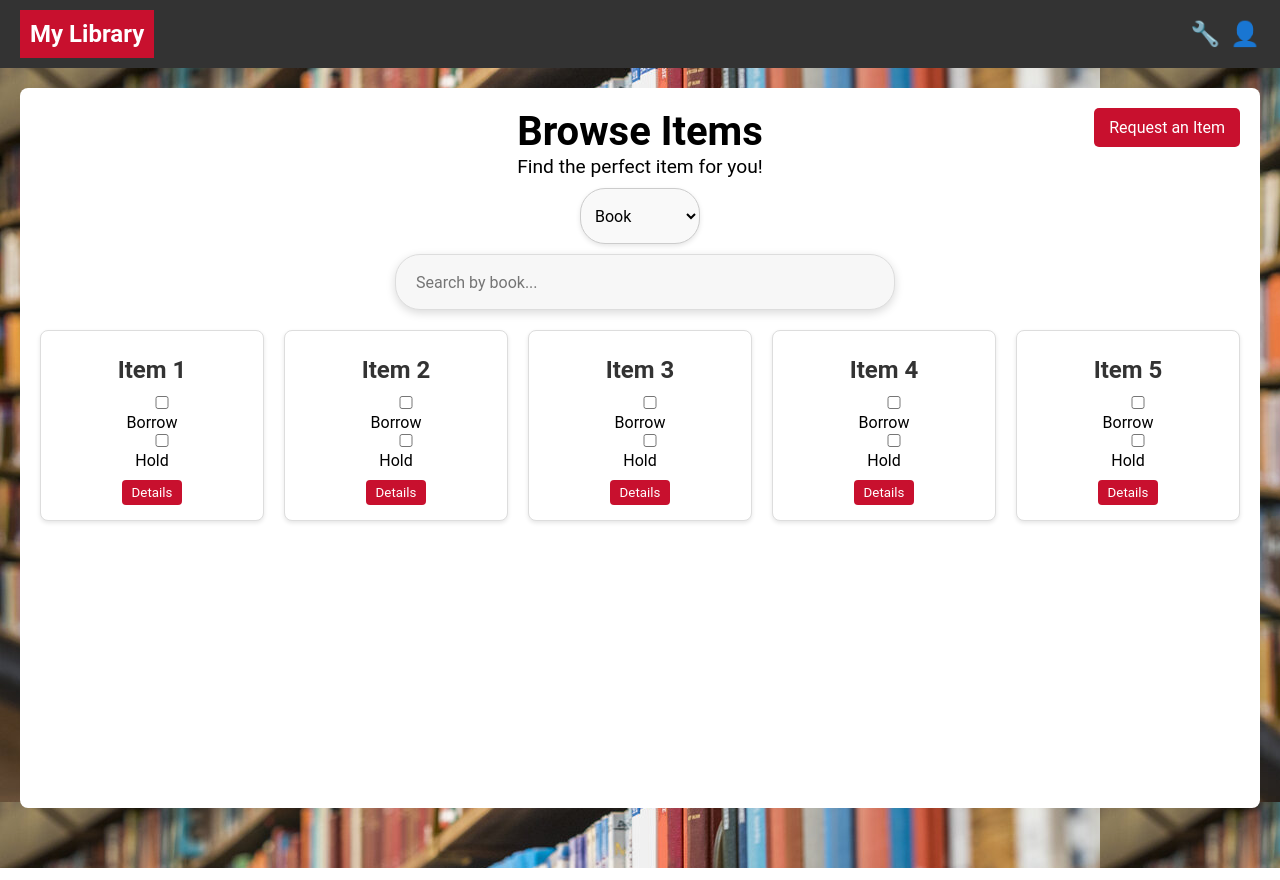
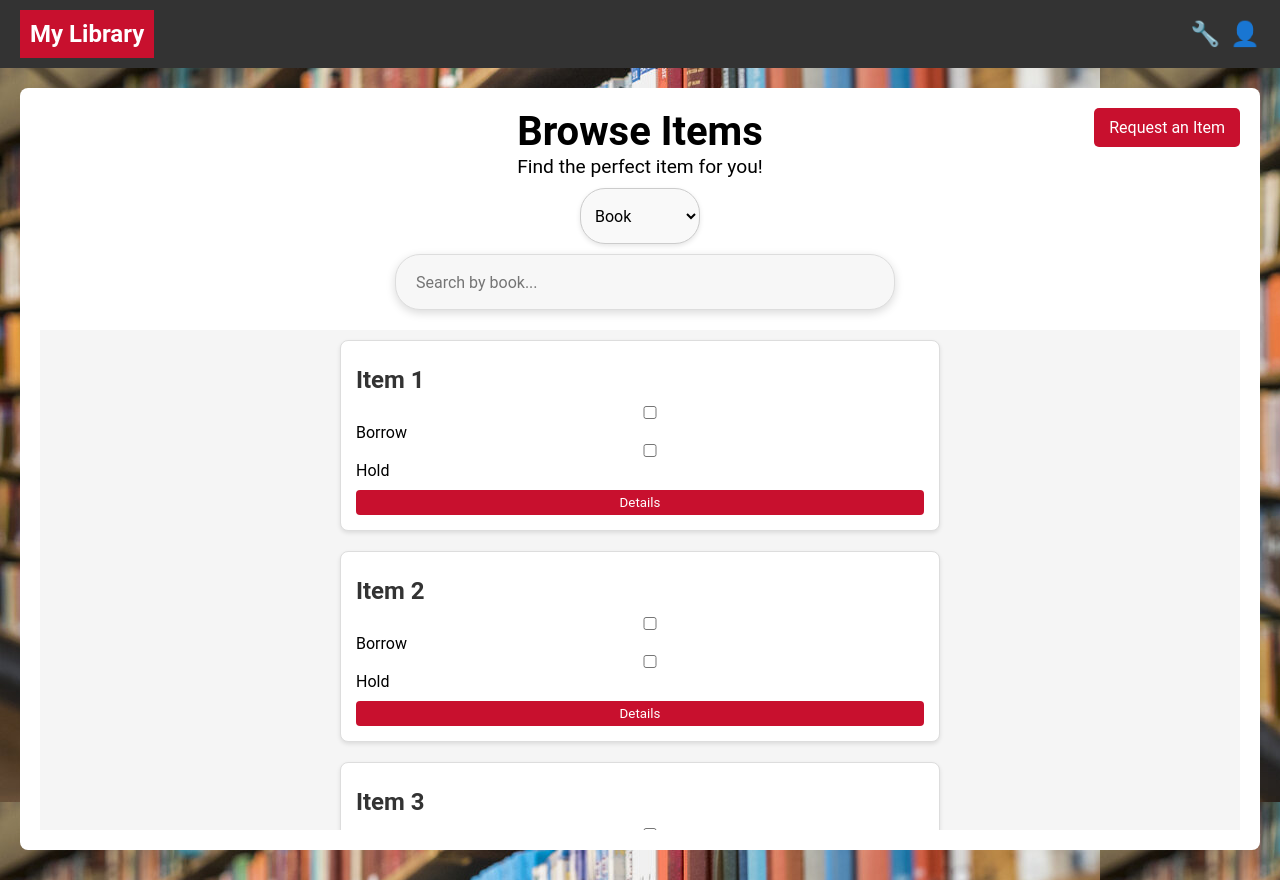
Before and after one commit to rgarci82/Library, a React (Vite) app in the folder frontend/: page /browse in a window 1280 px wide. Built offline with nearby package versions, Linux system fonts and the light colour scheme.

Commit message:
Feat: browse page frontend updated.

```diff
--- a/frontend/src/pages/Browse.tsx
+++ b/frontend/src/pages/Browse.tsx
@@ -125,6 +125,7 @@ const BrowsePage: React.FC = () => {
           </div>
 
           {/*items grid*/}
+          <div style={styles.itemsGridContainer}>
             <div style={styles.itemsGrid}>
               {filteredItems.length > 0 ? (
                 filteredItems.map(item => (
@@ -142,6 +143,7 @@ const BrowsePage: React.FC = () => {
               ) : (
                 <p style={styles.noItemsText}>No items found.</p>
               )}
+            </div>
           </div>
 
           {/*details button*/}
@@ -188,15 +190,17 @@ const styles: { [key: string]: React.CSSProperties } = {
     padding: '20px',
     fontFamily: 'Arial, sans-serif',
     backgroundImage: `url('/Background.png')`,
-    minHeight: '100vh',
+    height: '100%',
   },
   textContainer: {
+    height: '100%',
     textAlign: 'center',
     marginBottom: '10px',
     backgroundColor: 'white',
     padding: '20px',
     borderRadius: '8px',
     position: 'relative',
+
   },
   headerTitle: {
     fontSize: '2.5rem',
@@ -249,18 +253,34 @@ const styles: { [key: string]: React.CSSProperties } = {
     transition: 'box-shadow 0.3s ease',
     backgroundColor: '#f7f7f7',
   },
+  itemsGridContainer: {
+    display: 'flex',
+    justifyContent: 'center',
+    alignItems: 'flex-start', // Aligns grid at the top of the container
+    height: '500px', // Set height to control scroll area
+    overflowY: 'auto', // Adds vertical scroll
+    padding: '10px',
+    width: '100%',
+    backgroundColor: '#f5f5f5', // Optional background color
+  },
   itemsGrid: {
-    display: 'grid',
-    gridTemplateColumns: 'repeat(auto-fill, minmax(200px, 1fr))',
+    display: 'flex',
+    flexDirection: 'column',
     gap: '20px',
+    alignItems: 'center', // Centers each card horizontally
+    width: '100%', // Ensures full width within the container
   },
   itemCard: {
     border: '1px solid #ddd',
     borderRadius: '8px',
     padding: '15px',
-    textAlign: 'center',
+    textAlign: 'left',
     backgroundColor: '#fff',
     boxShadow: '0 2px 4px rgba(0,0,0,0.1)',
+    width: '80%', // Adjust width as desired for a long rectangle look
+    maxWidth: '600px', // Optional max width to limit stretch on large screens
+    display: 'flex',
+    flexDirection: 'column',
   },
   itemTitle: {
     fontSize: '1.5rem',
```
Lines whose indentation alone changed are shown as unchanged.
